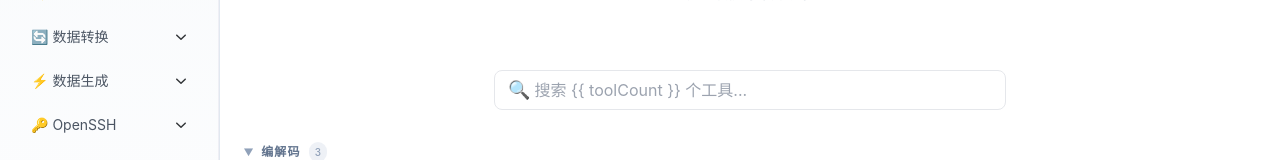
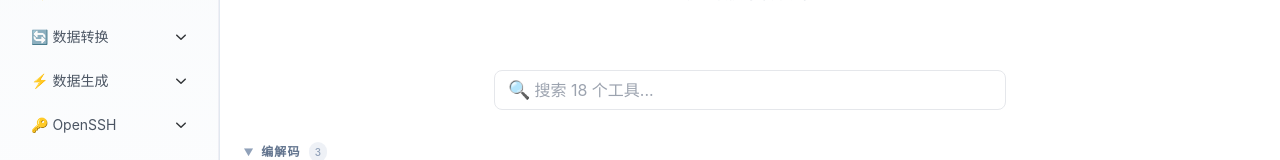
Before and after one commit to wcdlan/t-knit-utensil, a Vue app: page / in a window 1280 px wide. Shown: the part 204-364 px from the top of the page. Built offline with nearby package versions, Linux system fonts and the light colour scheme; no server answers.

Commit message:
style(home view): 修复首页搜索框占位符的绑定写法

```diff
--- a/src/views/Home.vue
+++ b/src/views/Home.vue
@@ -43,7 +43,7 @@
 				v-model:value="query"
 				class="search-input"
 				clearable
-				placeholder="搜索 {{ toolCount }} 个工具..."
+				:placeholder="`搜索 ${toolCount} 个工具...`"
 				size="large"
 			>
 				<template #prefix>
```
